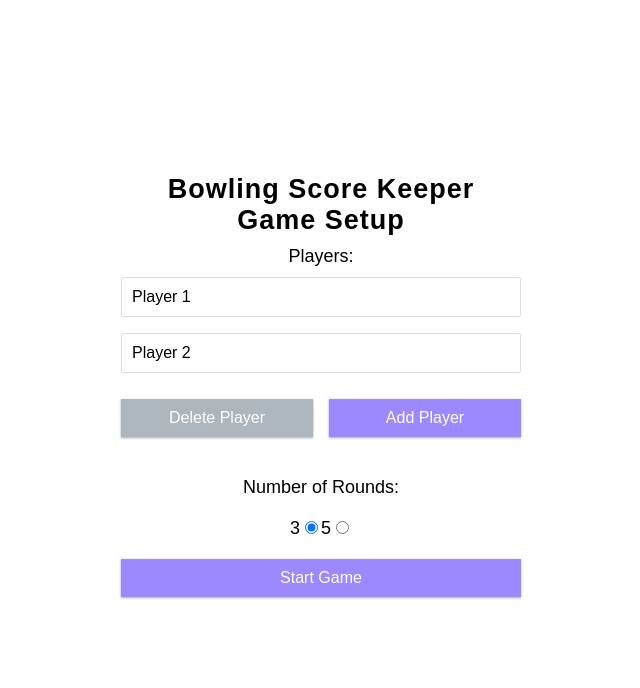
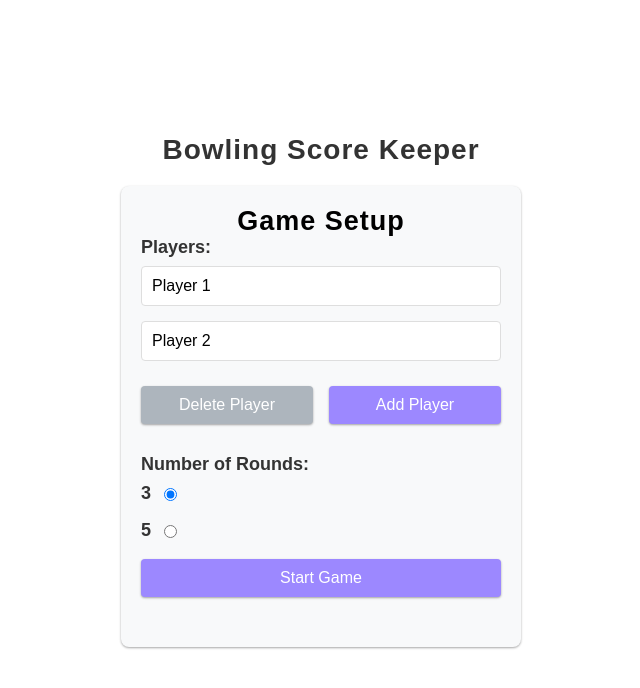
Before and after one commit to iivariepic/Bowling-Score-Keeper, a React (Vite) app: page / in a window 1280 px wide. Shown: the top 688 px of the page, without its empty margins (319-959 px from the left). Built offline with nearby package versions, Linux system fonts and the light colour scheme.

Commit message:
Update and polish styles for better layout and consistency

```diff
--- a/src/App.css
+++ b/src/App.css
@@ -1,39 +1,64 @@
+/* Root container */
 #root {
   max-width: 1280px;
   margin: 0 auto;
   padding: 2rem;
   text-align: center;
+  font-family: "Poppins", sans-serif;
 }
 
+/* Main container for components */
 .container {
   margin: auto;
   width: 800px;
 }
 
+/* Form styles */
 form {
   width: 400px;
   margin: 0 auto;
+  background-color: #f8f9fa;
+  padding: 20px;
+  border-radius: 8px;
+  box-shadow: var(--box-shadow);
 }
 
+/* Label styles */
 label {
-  display: inline-block;
-  margin: 10px 0;
+  display: block;
+  margin-bottom: 10px;
+  font-weight: bold;
+  color: #333;
 }
 
+/* Input styles */
 input[type="text"],
 input[type="number"] {
   border: 1px solid #dedede;
-  border-radius: 2px;
+  border-radius: 4px;
   display: block;
   font-size: 16px;
   padding: 10px;
   width: 100%;
+  margin-bottom: 15px;
 }
 
-.input-margin {
-  margin-bottom: 1rem;
+input[type="text"]:focus,
+input[type="number"]:focus {
+  outline: none;
+  border-color: #007bff;
+  box-shadow: 0 0 5px rgba(0, 123, 255, 0.5);
 }
 
+.header {
+  margin-top: -20px; /* Move the header upwards */
+  margin-bottom: 20px; /* Add spacing below the header */
+  font-size: 28px;
+  color: #333;
+  text-align: center;
+}
+
+/* Button styles */
 .btn {
   cursor: pointer;
   background-color: #9c88ff;
@@ -45,6 +70,12 @@ input[type="number"] {
   margin: 10px 0 30px;
   padding: 10px;
   width: 100%;
+  border-radius: 4px;
+  transition: background-color 0.3s ease;
+}
+
+.btn:hover {
+  background-color: #7d5fff;
 }
 
 .btn:disabled {
@@ -52,6 +83,7 @@ input[type="number"] {
   cursor: not-allowed;
 }
 
+/* List styles */
 .list {
   list-style-type: none;
   padding: 0;
@@ -62,44 +94,53 @@ input[type="number"] {
   background-color: #fff;
   box-shadow: var(--box-shadow);
   color: #333;
-  display: flex;
-  justify-content: space-between;
   position: relative;
   padding: 10px;
   margin: 10px 0;
 }
 
+/* Table wrapper styles */
 .table-wrapper {
   border-bottom: 1px solid #bbb;
-  padding-bottom: 10px;
+  padding: 20px; /* Add padding around the table */
+  margin: 10px 10px 20px 10px;
+  background-color: #f8f9fa; /* Light gray background */
+  border-radius: 8px; /* Rounded corners */
+  box-shadow: var(--box-shadow); /* Add shadow for better appearance */
 }
 
+/* Table styles */
 table {
   border-collapse: collapse;
   width: 100%;
+  border-radius: 8px; /* Rounded corners for the table */
+  overflow: hidden; /* Ensure rounded corners apply to the table */
 }
 
 th {
   border: 1px solid #ffffff;
-  background-color: #3b2730;
-  color: #ffffff;
-  padding: 16px 16px;
+  background-color: #7d5fff; /* Primary blue color */
+  color: #ffffff; /* White text */
+  padding: 16px;
+  text-transform: uppercase;
 }
 
 td {
-  border: 1px solid #fff;
-  color: #ffffff;
-  padding: 16px 16px;
+  border: 1px solid #dee2e6;
+  color: #333; /* Dark gray text */
+  padding: 16px;
+  text-align: center;
 }
 
 tr:nth-child(even) {
-  background-color: #2185cf;
+  background-color: #e9ecef; /* Slightly darker gray for even rows */
 }
 
 tr:nth-child(odd) {
-  background-color: #163e55;
+  background-color: #ffffff; /* White for odd rows */
 }
 
+/* Inline elements */
 .inline {
   display: flex;
   gap: 1rem;
@@ -111,7 +152,34 @@ tr:nth-child(odd) {
   align-self: start;
 }
 
+/* Current frame highlight */
 .current-frame {
   background-color: #ed8100;
   font-weight: bold;
+  color: #ffffff;
+  border-radius: 4px;
 }
+
+/* Styles for the Number of Rounds section */
+.form-control label {
+  display: block;
+  text-align: left;
+  margin-bottom: 8px;
+}
+
+.radio-group {
+  display: flex;
+  flex-direction: column;
+  align-items: flex-start;
+  gap: 8px;
+}
+
+.radio-group label {
+  display: flex;
+  align-items: center;
+  gap: 8px;
+}
+
+.input-margin {
+  margin-bottom: 1rem;
+}
--- a/src/components/EndScreen.jsx
+++ b/src/components/EndScreen.jsx
@@ -9,13 +9,13 @@ export const EndScreen = () => {
   let players = [...game.players].sort((a, b) => b.gameTotal - a.gameTotal);
 
   return (
-    <div className="container">
+    <div>
       <h3>Player Final Standings</h3>
       <ul className="list">
         {players.map((player, index) => {
           return (
             <li key={`end-screen-player-${index}`}>
-              <b>{index + 1}.</b>
+              <b>{index + 1}. </b>
               {player.name}:{" "}
               {
                 // Only show the decimal if it is needed
--- a/src/components/Header.jsx
+++ b/src/components/Header.jsx
@@ -1,5 +1,5 @@
 import React from "react";
 
 export const Header = () => {
-  return <h2>Bowling Score Keeper</h2>;
+  return <h2 className="header">Bowling Score Keeper</h2>;
 };
--- a/src/components/Intermission.jsx
+++ b/src/components/Intermission.jsx
@@ -8,13 +8,13 @@ export const Intermission = () => {
   let players = [...game.players].sort((a, b) => b.gameTotal - a.gameTotal);
 
   return (
-    <div className="container">
+    <div>
       <h3>Player Standings (Round {currentRound})</h3>
       <ul className="list">
         {players.map((player, index) => {
           return (
             <li key={`intermission-player-${index}`}>
-              <b>{index + 1}.</b>
+              <b>{index + 1}. </b>
               {player.name}:{" "}
               {
                 // Only show the decimal if it is needed
--- a/src/index.css
+++ b/src/index.css
@@ -33,7 +33,7 @@ h2 {
 h3 {
   border-bottom: 1px solid #bbb;
   padding-bottom: 10px;
-  margin: 40px 0 10px;
+  margin: 10px 10px;
 }
 
 h4 {
```
